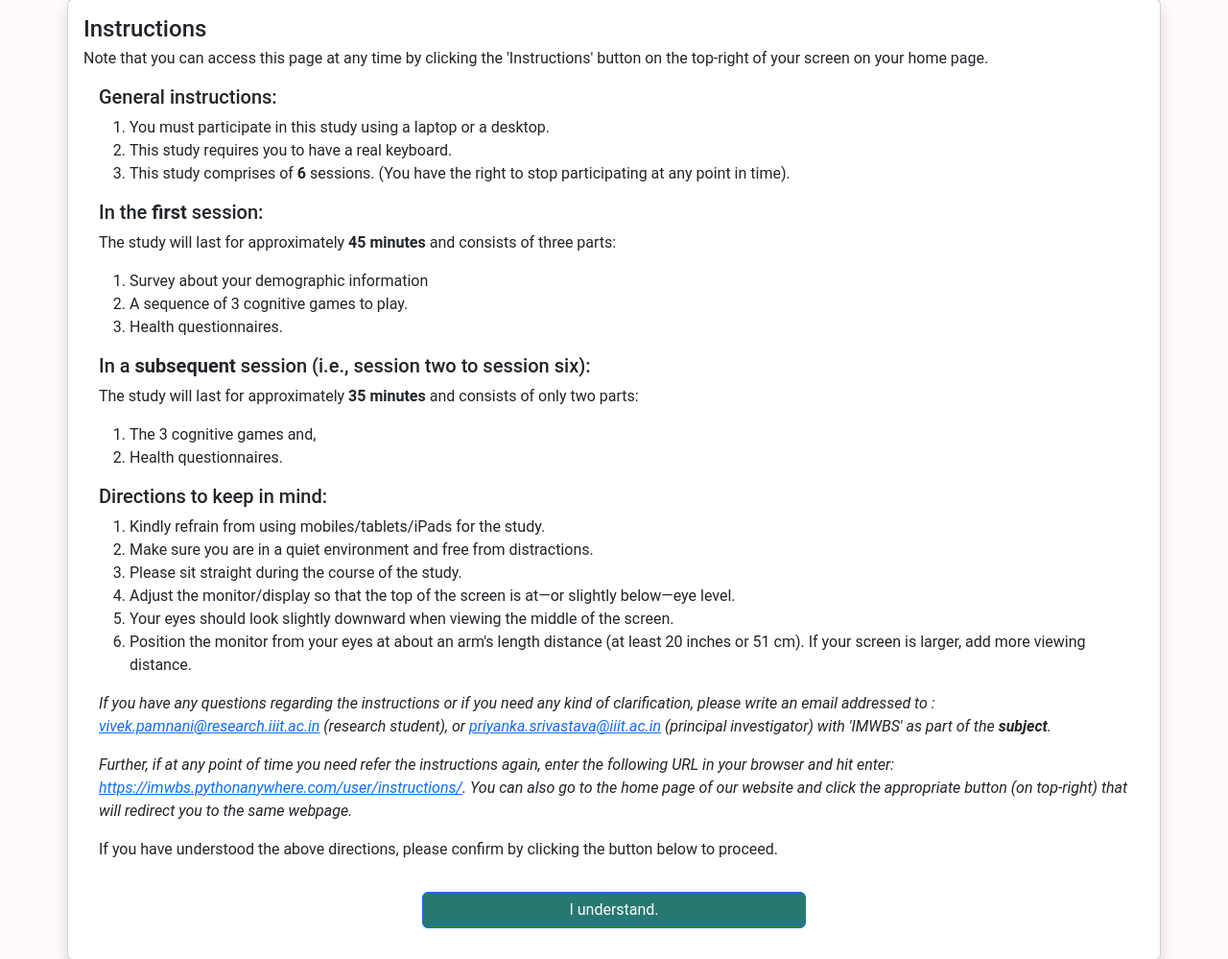
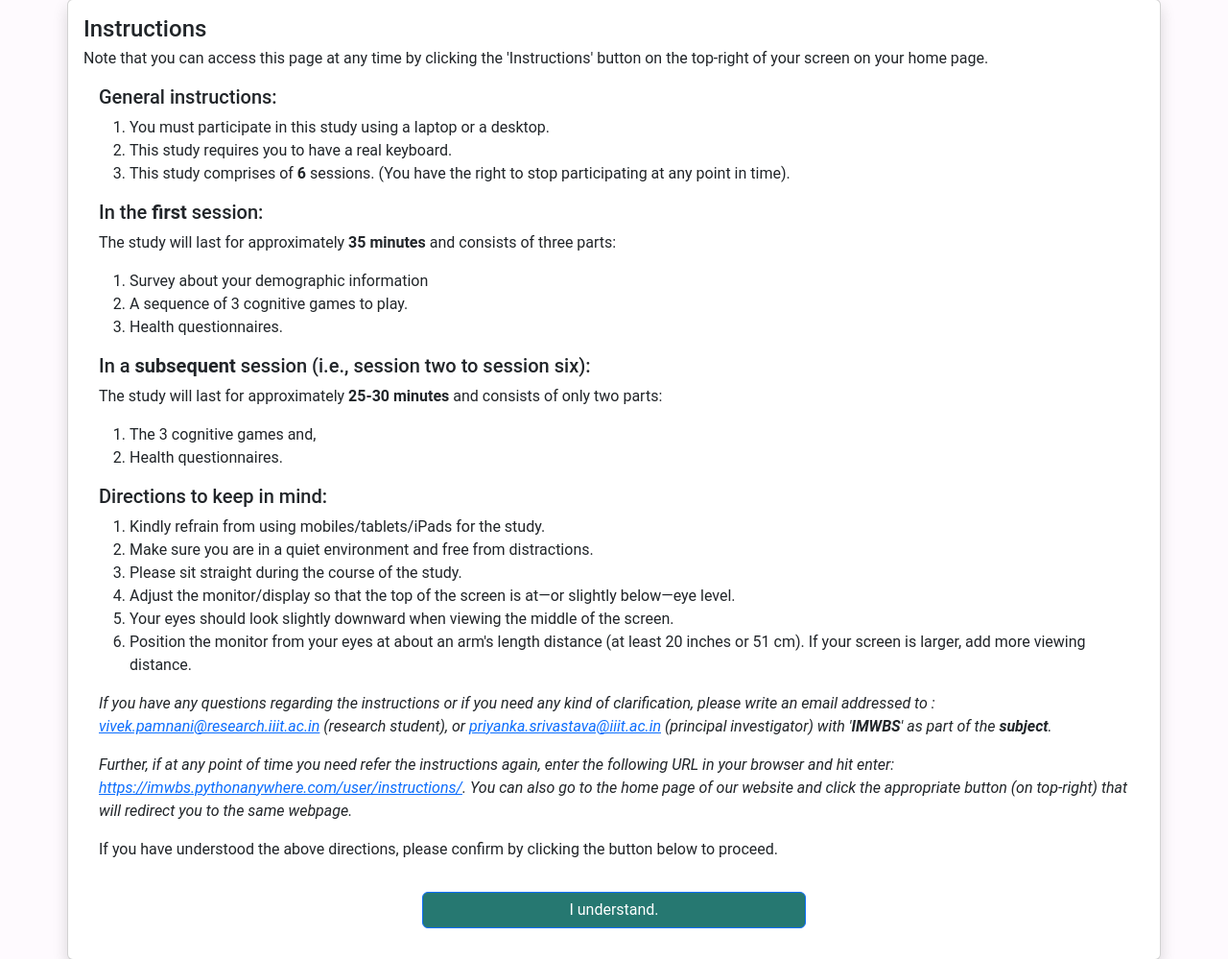
Before and after one commit to VivekPamnani/django-auth-app, a Django app: page /user/instructions/ in a window 1280 px wide. Shown: the part 81-1080 px from the top of the page at 96% size. Run offline with Django 4.2, Linux system fonts and the light colour scheme; some libraries are stand-ins or nearby versions.

Commit message:
content 'time' update

```diff
--- a/user/templates/user/consent.html
+++ b/user/templates/user/consent.html
@@ -33,7 +33,7 @@
                         <p>The study consists of 6 sessions over a span of 3 months. We will request you to participate every fortnight. These periodic sessions will comprise three cognitive games and a health survey. We will also ask you to fill in the demographic details in the first session.&nbsp;</p>
 
                         <p><b>Q: <em>How long will this study take? How will I compensated?</em></b></p>
-                        <p><b>A:</b> The first session will last for approximately, 40-45 minutes. The following five sessions, every fortnight, will last for approximately 35 minutes. You will be reminded via email twice: 2 days, and 3 hrs before your upcoming session.</p>
+                        <p><b>A:</b> The first session will last for approximately, 35-40 minutes. The following five sessions, every fortnight, will last for approximately 30-35 minutes. You will be reminded via email twice: 2 days, and 3 hrs before your upcoming session.</p>
                         <p>You will receive <b>up to ₹1200</b> in total for six sessions. For the six sessions, you will be receiving the total amount in installments of <b>₹100, ₹300, ₹200, ₹200, ₹200, ₹200</b> (one installment after each session respectively). After completing a session, you will receive the amount <em>within 7 days</em>.</p>
 
                         <p><b>Q: <em>How will I be performing on the tests?</em></b></p>
--- a/user/templates/user/instructions.html
+++ b/user/templates/user/instructions.html
@@ -37,14 +37,14 @@
                         <li>This study comprises of <b>6</b> sessions. (You have the right to stop participating at any point in time).</li>
                     </ol>
                     <h5 id="first_ins">In the <b>first</b> session:</h5>
-                    <p>The study will last for approximately <b>45 minutes</b> and consists of three parts:</p>
+                    <p>The study will last for approximately <b>35 minutes</b> and consists of three parts:</p>
                     <ol>
                         <li>Survey about your demographic information</li>
                         <li>A sequence of 3 cognitive games to play.</li>
                         <li>Health questionnaires.</li>
                     </ol>
                     <h5 id="subsequent_ins">In a <b>subsequent</b> session (i.e., session two to session six):</h5>
-                    <p>The study will last for approximately <b>35 minutes</b> and consists of only two parts:</p>
+                    <p>The study will last for approximately <b>25-30 minutes</b> and consists of only two parts:</p>
                     <ol>
                         <li>The 3 cognitive games and,</li>
                         <li>Health questionnaires.</li>
@@ -58,7 +58,7 @@
                         <li>Your eyes should look slightly downward when viewing the middle of the screen.</li>
                         <li>Position the monitor from your eyes at about an arm's length distance (at least 20 inches or 51 cm). If your screen is larger, add more viewing distance.</li>
                     </ol>
-                    <p><em>If you have any questions regarding the instructions or if you need any kind of clarification, please write an email addressed to : <a href="mailto:vivek.pamnani@research.iiit.ac.in">vivek.pamnani@research.iiit.ac.in</a> (research student), or <a href="mailto:priyanka.srivastava@iiit.ac.in">priyanka.srivastava@iiit.ac.in</a> (principal investigator) with 'IMWBS' as part of the <b>subject</b>.</em></p>
+                    <p><em>If you have any questions regarding the instructions or if you need any kind of clarification, please write an email addressed to : <a href="mailto:vivek.pamnani@research.iiit.ac.in">vivek.pamnani@research.iiit.ac.in</a> (research student), or <a href="mailto:priyanka.srivastava@iiit.ac.in">priyanka.srivastava@iiit.ac.in</a> (principal investigator) with '<b>IMWBS</b>' as part of the <b>subject</b>.</em></p>
                     <p><em>Further, if at any point of time you need refer the instructions again, enter the following URL in your browser and hit enter: <a href="https://imwbs.pythonanywhere.com/user/instructions/">https://imwbs.pythonanywhere.com/user/instructions/</a>. You can also go to the home page of our website and click the appropriate button (on top-right) that will redirect you to the same webpage.</em></p>
                     <p>If you have understood the above directions, please confirm by clicking the button below to proceed.</p>
                 </div>
```
